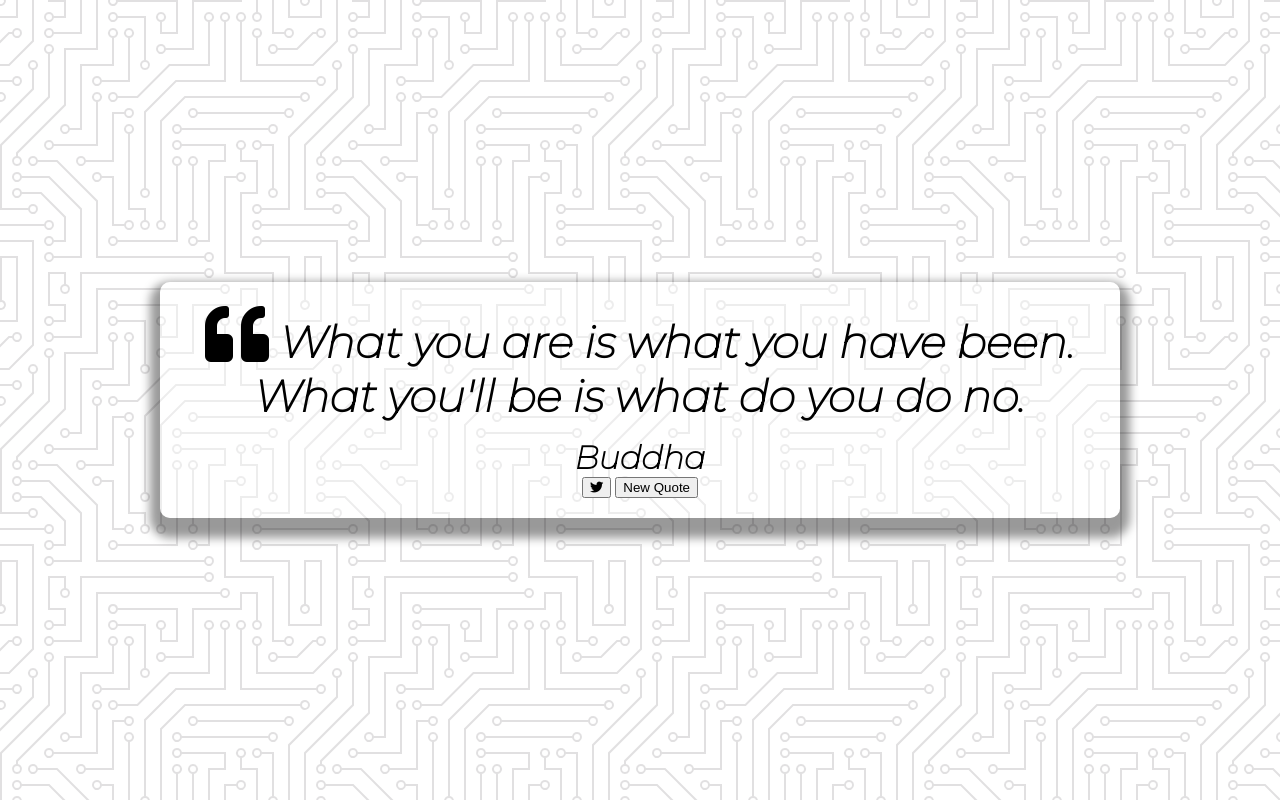
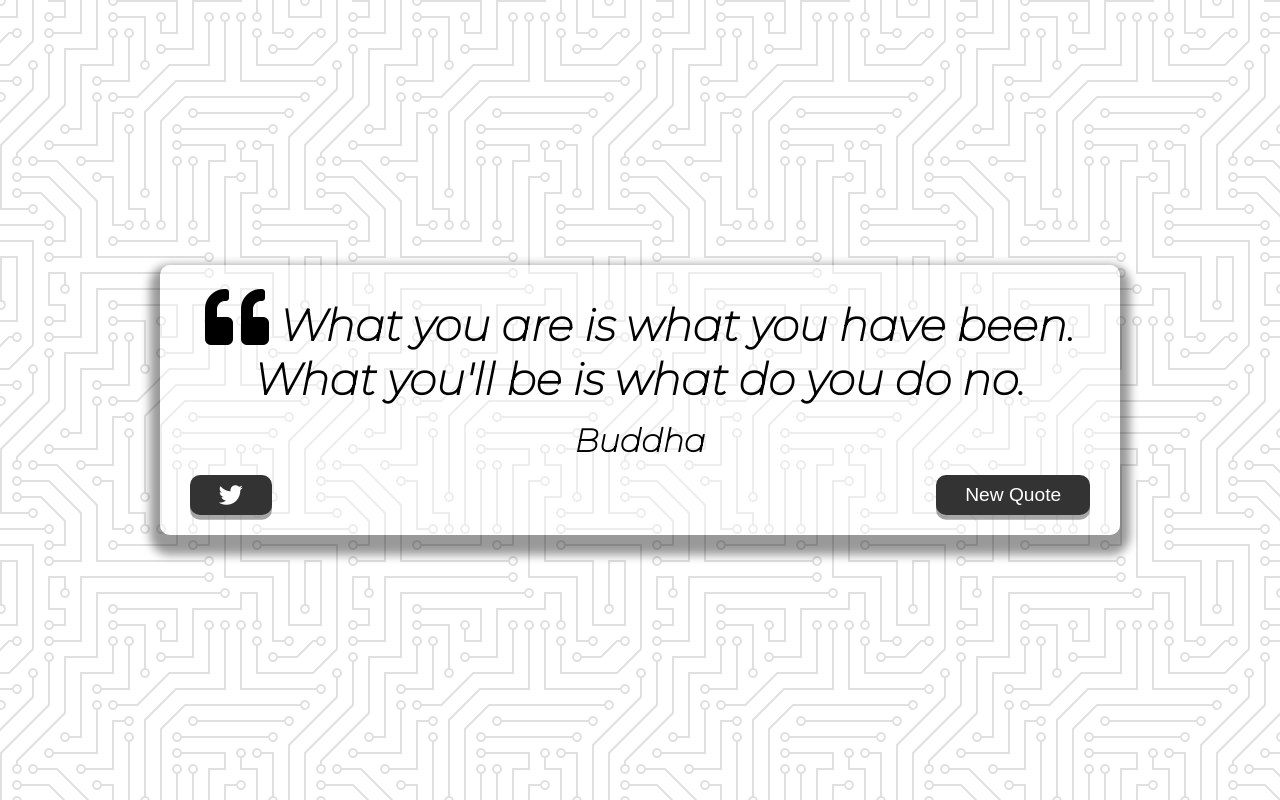
Before and after one commit to BerkayKulak/JavaScript-Portfolio-20-Projects, a plain HTML site: page 1) Quote Generator/index.html in a window 1280 px wide. Drawn offline with Linux system fonts and the light colour scheme.

Commit message:
Creating Beautiful Buttons

```diff
--- a/1) Quote Generator/style.css
+++ b/1) Quote Generator/style.css
@@ -47,6 +47,42 @@ body {
   font-style: italic;
 }
 
+.button-container {
+  margin-top: 15px;
+  display: flex;
+  justify-content: space-between;
+}
+
+button {
+  cursor: pointer;
+  font-size: 1.2rem;
+  height: 2.5rem;
+  border: none;
+  border-radius: 10px;
+  color: #fff;
+  background-color: #333;
+  outline: none;
+  padding: 0.5rem 1.8rem;
+  box-shadow: 0 0.3rem rgba(121, 121, 121, 0.65);
+}
+
+button:hover {
+  filter: brightness(110%);
+}
+s
+button:active {
+  transform: translate(0, 0.3rem);
+  box-shadow: 0 0.1rem rgba(255, 255, 255, 0.65);
+}
+
+.twitter-button:hover {
+  color: #38a1f3;
+}
+
+.fa-twitter {
+  font-size: 1.5rem;
+}
+
 @media screen and (max-width: 1000px) {
   .quote-container {
     margin: auto 10px;
```
